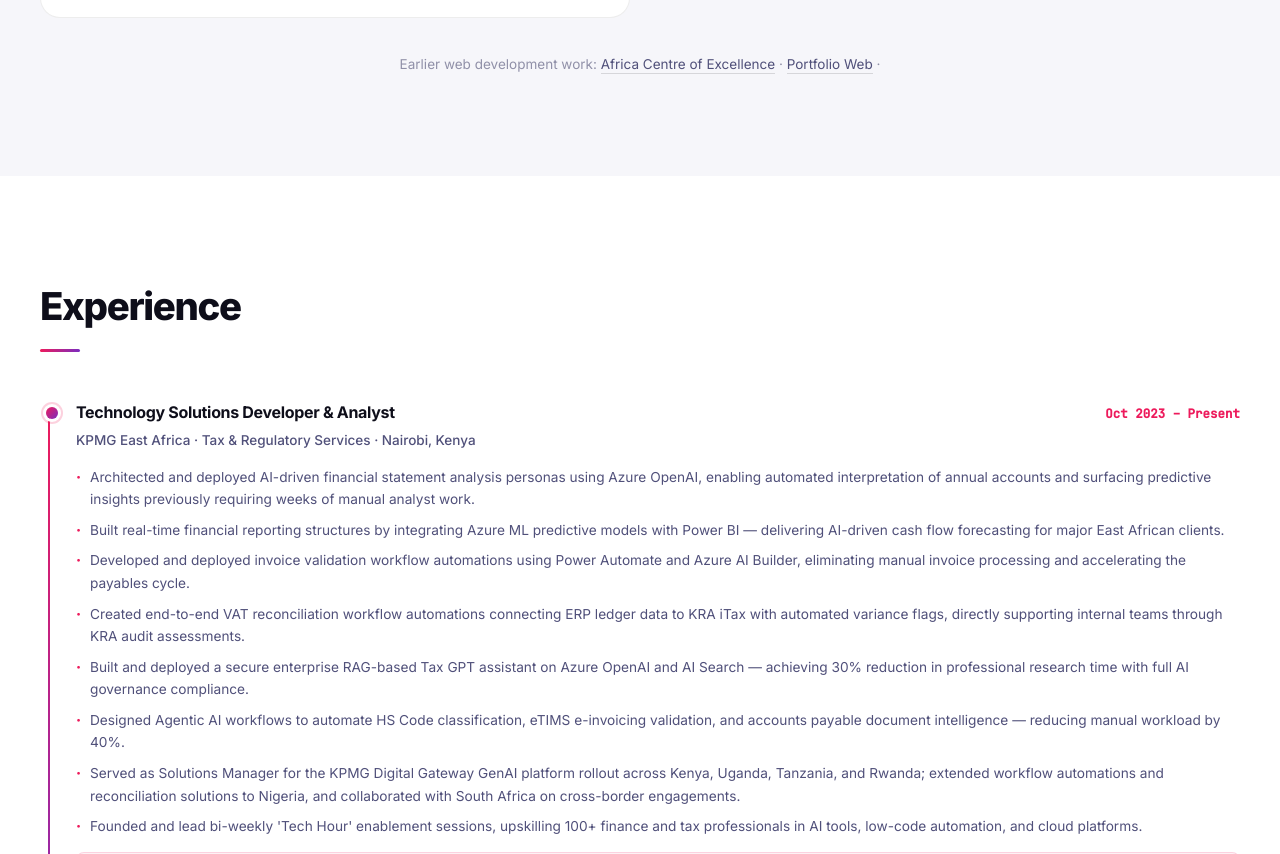
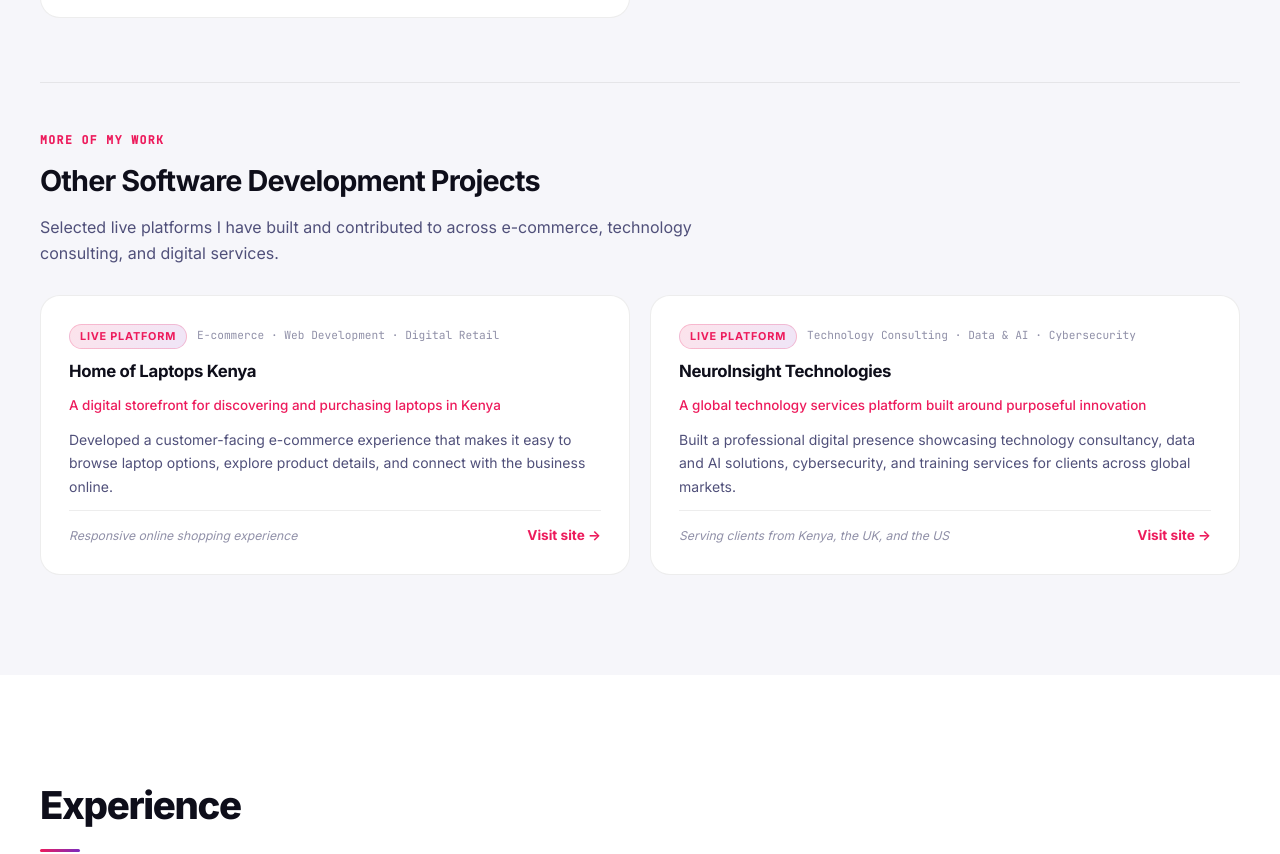
Before and after one commit to Kaburu12/My-portfolio, a plain HTML site: page index.html in a window 1280 px wide. Shown: the part 4700-5554 px from the top of the page. Drawn offline with Linux system fonts and the light colour scheme.

Commit message:
Add other software development projects

```diff
--- a/Assets/style.css
+++ b/Assets/style.css
@@ -613,19 +613,37 @@ button{ cursor: pointer; font-family: var(--font); border: none; background: non
 }
 .project-link:hover { color: var(--accent-2); }
 
-.projects-note {
-  margin-top: 36px;
-  font-size: 0.845rem;
-  color: var(--text-3);
-  text-align: center;
+.other-projects {
+  margin-top: 64px;
+  padding-top: 48px;
+  border-top: 1px solid var(--border);
 }
-.projects-note a {
+
+.other-projects-heading {
+  max-width: 700px;
+  margin-bottom: 28px;
+}
+
+.other-projects-heading .eyebrow {
+  margin-bottom: 8px;
+  font-family: var(--mono);
+  font-size: 0.72rem;
+  font-weight: 700;
+  letter-spacing: 0.12em;
+  text-transform: uppercase;
+  color: var(--accent);
+}
+
+.other-projects-heading h3 {
+  margin-bottom: 10px;
+  font-size: clamp(1.35rem, 3vw, 1.8rem);
+  letter-spacing: -0.03em;
+}
+
+.other-projects-heading > p:last-child {
   color: var(--text-2);
-  border-bottom: 1px solid var(--border-2);
-  padding-bottom: 1px;
-  transition: color var(--t), border-color var(--t);
+  line-height: 1.65;
 }
-.projects-note a:hover { color: var(--accent); border-color: var(--accent); }
 
 /* ============================================================
    TIMELINE / EXPERIENCE
--- a/index.html
+++ b/index.html
@@ -384,11 +384,43 @@
       </article>
 
     </div>
-    <p class="projects-note reveal">
-      Earlier web development work:
-      <a href="https://kpmg-coe.com/" target="_blank" rel="noopener">Africa Centre of Excellence</a> ·
-      <a href="https://kaburu12.github.io/My-portfolio/" target="_blank" rel="noopener">Portfolio Web</a> ·
-    </p>
+    <div class="other-projects" aria-labelledby="other-projects-title">
+      <div class="other-projects-heading reveal">
+        <p class="eyebrow">More of my work</p>
+        <h3 id="other-projects-title">Other Software Development Projects</h3>
+        <p>Selected live platforms I have built and contributed to across e-commerce, technology consulting, and digital services.</p>
+      </div>
+
+      <div class="projects-grid">
+        <article class="project reveal">
+          <div class="project-meta">
+            <span class="badge">Live Platform</span>
+            <span class="stack">E-commerce · Web Development · Digital Retail</span>
+          </div>
+          <h3>Home of Laptops Kenya</h3>
+          <p class="project-tag">A digital storefront for discovering and purchasing laptops in Kenya</p>
+          <p>Developed a customer-facing e-commerce experience that makes it easy to browse laptop options, explore product details, and connect with the business online.</p>
+          <div class="project-foot">
+            <span class="kpi">Responsive online shopping experience</span>
+            <a class="project-link" href="https://homeoflaptopskenya.co.ke/" target="_blank" rel="noopener noreferrer" aria-label="Visit Home of Laptops Kenya website">Visit site →</a>
+          </div>
+        </article>
+
+        <article class="project reveal">
+          <div class="project-meta">
+            <span class="badge">Live Platform</span>
+            <span class="stack">Technology Consulting · Data &amp; AI · Cybersecurity</span>
+          </div>
+          <h3>NeuroInsight Technologies</h3>
+          <p class="project-tag">A global technology services platform built around purposeful innovation</p>
+          <p>Built a professional digital presence showcasing technology consultancy, data and AI solutions, cybersecurity, and training services for clients across global markets.</p>
+          <div class="project-foot">
+            <span class="kpi">Serving clients from Kenya, the UK, and the US</span>
+            <a class="project-link" href="https://neuroinsighttechnologies.com/" target="_blank" rel="noopener noreferrer" aria-label="Visit NeuroInsight Technologies website">Visit site →</a>
+          </div>
+        </article>
+      </div>
+    </div>
   </div>
 </section>
 
```
